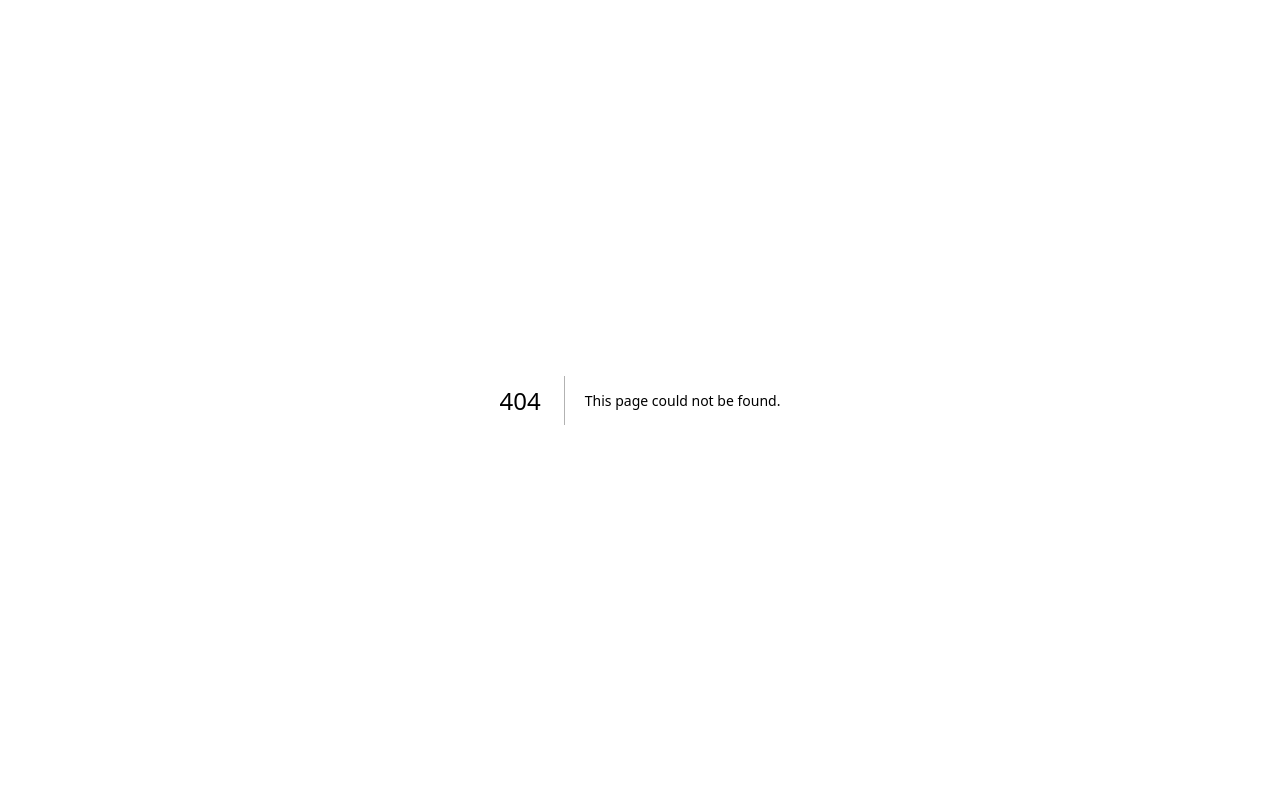
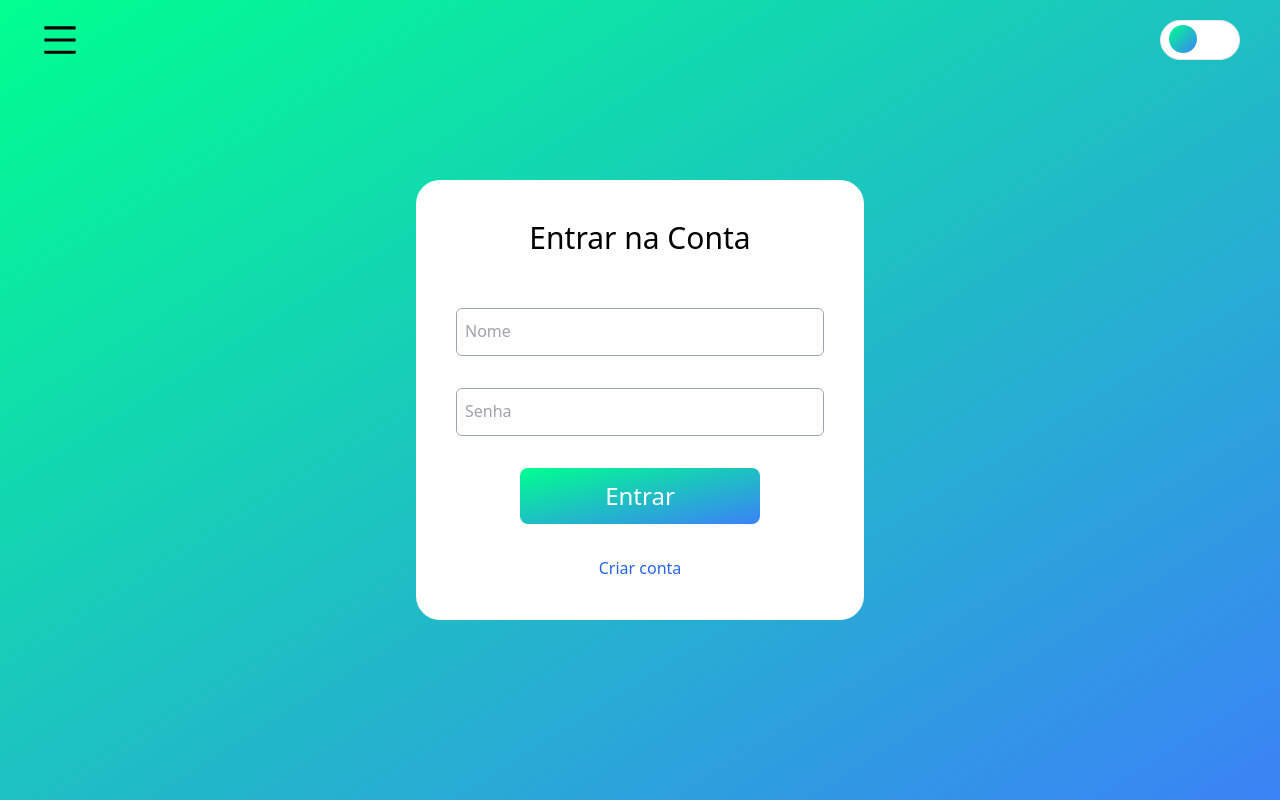
Before and after one commit to gabrielbarros23/formulario-basico-experimental, a Next.js app: page /login in a window 1280 px wide. Before the commit this address had no page. Built offline with nearby package versions, Linux system fonts and the light colour scheme.

Commit message:
modal feito

```diff
--- a/package.json
+++ b/package.json
@@ -21,11 +21,13 @@
     "react": "18.2.0",
     "react-dom": "18.2.0",
     "react-icons": "^4.8.0",
+    "react-modal": "^3.16.1",
     "react-toastify": "^9.1.2",
     "tailwindcss": "3.3.2",
     "typescript": "5.0.4"
   },
   "devDependencies": {
-    "@rocketseat/eslint-config": "^1.2.0"
+    "@rocketseat/eslint-config": "^1.2.0",
+    "@types/react-modal": "^3.16.0"
   }
 }
--- a/src/app/components/AsideMenu.tsx
+++ b/src/app/components/AsideMenu.tsx
@@ -2,61 +2,63 @@
 
 import { useState } from 'react'
 import { AiOutlineClose, AiOutlineMenu } from 'react-icons/ai'
+import { MenuModal } from './MenuModal'
+import Link from 'next/link'
 
 export function AsideMenu() {
   const [menuOpen, setMenuOpen] = useState(false)
+  const [modalIsOpen, setModalIsOpen] = useState(false)
   const [menuIconAnimation, setMenuIconAnimation] = useState('')
-  const [exitIconAnimation, setExitIconAnimation] = useState({})
+  const [menuAnimation, setMenuAnimation] = useState('')
 
   function handleMenuIconSwitchAnimation() {
     setMenuIconAnimation('slide-out-left')
-    setTimeout(() => {
-      setMenuOpen(true)
-    }, 50)
-    setExitIconAnimation('slide-in-left-1')
+    setMenuOpen(true)
+    setMenuAnimation('slide-in-left')
   }
 
   function handleExitIconSwitchAnimation() {
-    setExitIconAnimation('slide-out-left')
+    setMenuAnimation('slide-out-left')
     setTimeout(() => {
       setMenuOpen(false)
-    }, 50)
-    setMenuIconAnimation('slide-in-left-1')
+    }, 1000)
+    setMenuIconAnimation('slide-in-left')
   }
 
   return (
     <div className="h-full relative">
-      {!menuOpen && (
-        <button
-          className=" switch-exit"
-          onClick={handleMenuIconSwitchAnimation}
-        >
-          <AiOutlineMenu className={` w-10 h-20 ${menuIconAnimation}`} />
-        </button>
-      )}
+      <button className=" switch-exit" onClick={handleMenuIconSwitchAnimation}>
+        <AiOutlineMenu className={` w-10 h-20 ${menuIconAnimation}`} />
+      </button>
 
       {menuOpen && (
-        <div className="h-screen absolute bg-white -left-2 -top-0 w-60 pt-16 slide-in-left  dark:text-white dark:bg-zinc-700">
+        <div
+          className={`h-screen absolute bg-white -left-10 -top-0 w-60 pt-16 ${menuAnimation}  dark:text-white dark:bg-zinc-700`}
+        >
           <button
             onClick={handleExitIconSwitchAnimation}
             className="absolute left-2 top-5"
           >
-            <AiOutlineClose className={`h-10 w-10 ${exitIconAnimation} `} />
+            <AiOutlineClose className={`h-10 w-10 slide-in-left-delay-1 `} />
           </button>
           <div className="w-full flex justify-end items-center"></div>
           <li className="list-none flex flex-col ">
-            <ul className="slide-in-left-1half border-black px-3 h-10 flex items-center border-b">
-              <a href="">Criar Conta </a>
+            <ul className="slide-in-left-delay-2 border-black px-3 h-10 flex items-center border-b">
+              <Link href="/">Criar Conta </Link>
             </ul>
-            <ul className=" slide-in-left-2 border-black px-3 h-10 flex items-center border-b">
-              <a href="">Entrar</a>
+            <ul className=" slide-in-left-delay-3 border-black px-3 h-10 flex items-center border-b">
+              <Link href="/login">Entrar</Link>
             </ul>
-            <ul className="slide-in-left-2half border-black px-3 h-10 flex items-center border-b">
-              <a href="">Sobre</a>
+            <ul className="slide-in-left-delay-4 border-black px-3 h-10 flex items-center border-b">
+              <button onClick={() => setModalIsOpen(true)}>Sobre</button>
             </ul>
           </li>
         </div>
       )}
+
+      {modalIsOpen && (
+        <MenuModal onRequestClose={() => setModalIsOpen(false)} />
+      )}
     </div>
   )
 }
--- /dev/null
+++ b/src/app/components/Form.tsx
@@ -0,0 +1,7 @@
+export function Form({ children }: any) {
+  return (
+    <form className=" w-[28rem] bg-white flex gap-8 flex-col items-center p-10 rounded-3xl dark:bg-[#2f2f2f]">
+      {children}
+    </form>
+  )
+}
--- a/src/app/components/Header.tsx
+++ b/src/app/components/Header.tsx
@@ -3,7 +3,7 @@ import { AsideMenu } from './AsideMenu'
 
 export function Header() {
   return (
-    <div className="w-full h-20 flex justify-between px-2  absolute top-0 items-center">
+    <div className="w-full h-20 flex justify-between px-10  absolute top-0 items-center">
       <AsideMenu />
 
       <TriggerTheme />
--- a/src/app/components/Input.tsx
+++ b/src/app/components/Input.tsx
@@ -34,7 +34,7 @@ export function Input({ textLabel, type, field }: InputProps) {
       />
       <label
         htmlFor={field}
-        className="absolute top-2.5 left-2 text-zinc-400 peer-focus:text-black peer-hover:text-black transition-all duration-500 peer-focus:-top-7 peer-focus:left-0"
+        className="absolute top-2.5 left-2 text-zinc-400 peer-focus:text-black peer-hover:text-black transition-all duration-500 peer-focus:-top-7 peer-focus:left-0 dark:peer-hover:text-white dark:peer-focus:text-white"
         style={labelStayInTopIfInputLength}
       >
         {textLabel}
--- /dev/null
+++ b/src/app/components/MenuModal.tsx
@@ -0,0 +1,52 @@
+import { AiOutlineClose } from 'react-icons/ai'
+import ReactModal from 'react-modal'
+
+interface ModalProps {
+  onRequestClose: () => void
+}
+
+export function MenuModal({ onRequestClose }: ModalProps) {
+  return (
+    <ReactModal
+      isOpen
+      onRequestClose={onRequestClose}
+      ariaHideApp={false}
+      style={{ overlay: { backgroundColor: 'rgba(0, 0, 0, 0.5)' } }}
+    >
+      <button onClick={onRequestClose} className="text-black w-10 h-10">
+        <AiOutlineClose className={'text-black w-10 h-10'} />
+      </button>
+      <h1 className="text-black text-4xl mt-5">
+        Essa pequena aplicação foi feita apenas para testar algumas animações e
+        bibliotecas por exemplo:
+      </h1>
+
+      <li className="text-black text-3xl list-none flex flex-col gap-3 mt-10">
+        <ul>
+          <a
+            href="https://reactcommunity.org/react-modal/"
+            className="text-blue-500"
+          >
+            React Modal
+          </a>
+        </ul>
+        <ul>
+          <a
+            href="https://fkhadra.github.io/react-toastify/introduction/"
+            className="text-blue-500"
+          >
+            React Toastify
+          </a>
+        </ul>
+        <ul>
+          <a
+            href="https://www.npmjs.com/package/next-themes"
+            className="text-blue-500"
+          >
+            Next Themes
+          </a>
+        </ul>
+      </li>
+    </ReactModal>
+  )
+}
--- a/src/app/globals.css
+++ b/src/app/globals.css
@@ -34,18 +34,18 @@
   animation: slide-in-left 0.5s ease-out;
 }
 
-.slide-in-left-1 {
-  animation: slide-in-left 1s ease-out;
+.slide-in-left-delay-1 {
+  animation: slide-in-left 0.7s ease-out;
 }
 
-.slide-in-left-1half{
+.slide-in-left-delay-2{
+  animation: slide-in-left 0.9s ease-out;
+}
+
+.slide-in-left-delay-3{
+  animation: slide-in-left 1.2s ease-out;
+}
+
+.slide-in-left-delay-4{
   animation: slide-in-left 1.5s ease-out;
 }
-
-.slide-in-left-2{
-  animation: slide-in-left 2s ease-out;
-}
-
-.slide-in-left-2half{
-  animation: slide-in-left 2.5s ease-out;
-}
--- a/src/app/layout.tsx
+++ b/src/app/layout.tsx
@@ -3,6 +3,8 @@ import './globals.css'
 import { CreateToastProvider } from './Hooks/ToastContext'
 import { CreateInputValueProvider } from './Hooks/InputValueContext'
 import { CreateThemeProviderContext } from './Hooks/ThemeContext'
+import { Background } from '../app/components/Background'
+import { Header } from '../app/components/Header'
 
 export const metadata = {
   title: 'Formulário',
@@ -15,7 +17,12 @@ export default function RootLayout({ children }: { children: ReactNode }) {
       <body className="overflow-y-hidden">
         <CreateThemeProviderContext>
           <CreateToastProvider>
-            <CreateInputValueProvider>{children}</CreateInputValueProvider>
+            <CreateInputValueProvider>
+              <Background>
+                <Header />
+                {children}
+              </Background>
+            </CreateInputValueProvider>
           </CreateToastProvider>
         </CreateThemeProviderContext>
       </body>
--- /dev/null
+++ b/src/app/login/page.tsx
@@ -0,0 +1,23 @@
+import { ButtonSubmit } from '../components/ButtonSubmit'
+import { Input } from '../components/Input'
+import { Form } from '../components/Form'
+import Link from 'next/link'
+
+export default async function login() {
+  return (
+    <Form>
+      <h1 className="text-3xl w-full h-14 flex justify-center items-start">
+        Entrar na Conta
+      </h1>
+
+      <Input field="Name" textLabel="Nome" type="text" />
+
+      <Input field="Password" textLabel="Senha" type="password" />
+
+      <ButtonSubmit text="Entrar" submitFunction="Login" />
+      <Link href="/" className="text-blue-600 dark:text-blue-500">
+        Criar conta
+      </Link>
+    </Form>
+  )
+}
--- a/src/app/page.tsx
+++ b/src/app/page.tsx
@@ -1,14 +1,11 @@
-import { Background } from './components/Background'
-import { Header } from './components/Header'
 import { ButtonSubmit } from './components/ButtonSubmit'
 import { Input } from './components/Input'
+import { Form } from './components/Form'
+import Link from 'next/link'
 
 export default function Home() {
   return (
-    <Background>
-      <Header />
-
-      <form className=" w-[28rem] h-[32rem] bg-white flex gap-8 flex-col items-center p-10 rounded-3xl dark:bg-[#2f2f2f]">
+    <Form>
       <h1 className="text-3xl w-full h-14 flex justify-center items-start">
         Crie Sua Conta
       </h1>
@@ -21,10 +18,9 @@ export default function Home() {
 
       <ButtonSubmit text="Finalizar" submitFunction="Register" />
 
-        <a href="/login" className="text-blue-600">
+      <Link href="/login" className="text-blue-600 dark:text-blue-500">
         Já tenho uma conta
-        </a>
-      </form>
-    </Background>
+      </Link>
+    </Form>
   )
 }
```
Also changed, not shown: 1 other file (tests, documents, lock files or other folders). Lines whose indentation alone changed are shown as unchanged.
